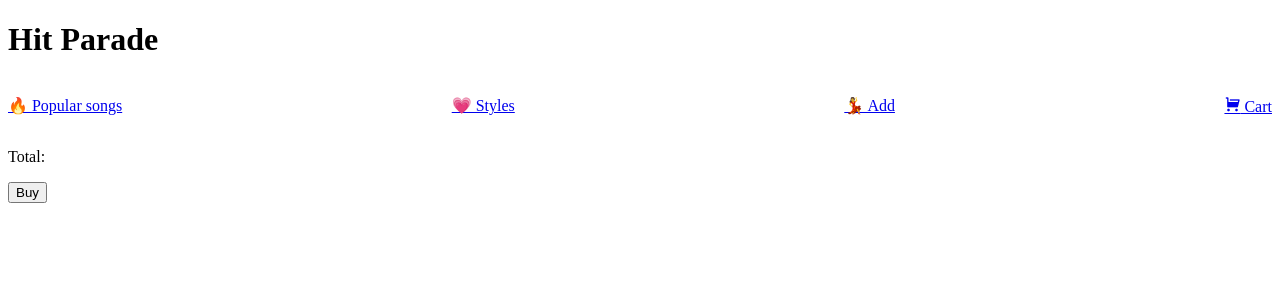
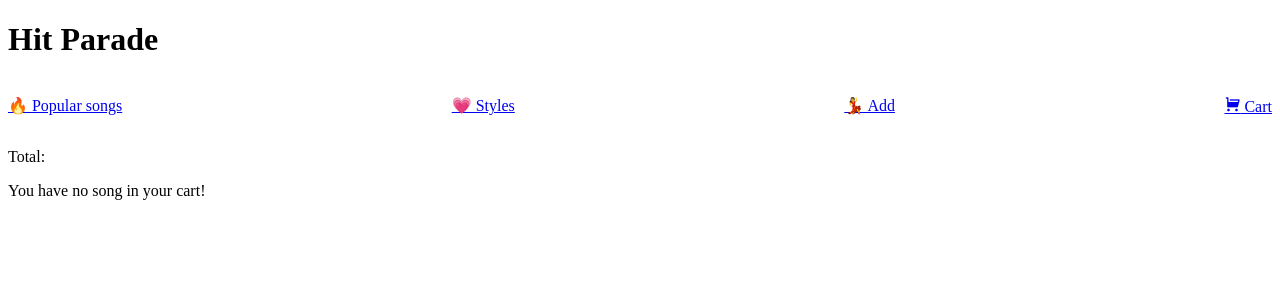
Before and after one commit to vakodrazan/hit-parade-react, a React app: page /cart in a window 1280 px wide. Shown: the top 300 px of the page. Built offline with nearby package versions, Linux system fonts and the light colour scheme.

Commit message:
Empty the cart when clicking the buy button change the text content of the button

```diff
--- a/Context.js
+++ b/Context.js
@@ -49,6 +49,9 @@ function ContextProvider({children}) {
     function removeFromCart(songId) {
         setCartItem(prevItems => prevItems.filter(item => item.id !== songId));
     }
+    function emptyCart() {
+        setCartItem([])
+    }
 
 
     return <Context.Provider
@@ -59,7 +62,8 @@ function ContextProvider({children}) {
             toggleDownvote,
             cartItem,
             addToCart,
-            removeFromCart
+            removeFromCart,
+            emptyCart
         }}
     >
         {children}
--- a/pages/Cart.js
+++ b/pages/Cart.js
@@ -1,16 +1,29 @@
-import React, { useContext  } from 'react';
+import React, { useContext, useState  } from 'react';
 import { Context } from '../Context';
 import CartItem from "../Components/CartItem";
 
 function Cart() {
-    const { cartItem } = useContext(Context);
+    const { cartItem, emptyCart } = useContext(Context);
+    const [buyBtnText, setBuyBtnText] = useState("Buy");
 
     const songItem = cartItem.map(song => <CartItem key={song.id} song={song} />)
+
+    function handleBuy() {
+        setBuyBtnText("In process...");
+        setTimeout(() => {
+            emptyCart();
+            setBuyBtnText("Buy");
+        }, 1000);
+    }
+
     return (
         <div>
             {songItem}
             <p>Total: </p>
-            <button>Buy</button>
+            {cartItem.length > 0
+                ? <button onClick={handleBuy} >{buyBtnText}</button>
+                : <p>You have no song in your cart!</p>
+            }
         </div>
     )
 }
```
Also changed, not shown: 2 other files (tests, documents, lock files or other folders).
